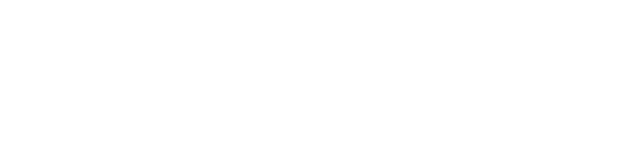
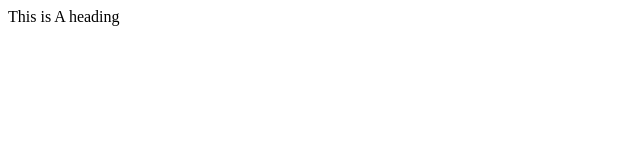
Before and after one commit to NehaDhikale021/newdemo, a plain HTML site: page index.html in a window 1280 px wide. Shown: the whole page, without its empty margins (0-640 px from the left). Drawn offline with Linux system fonts and the light colour scheme.

Commit message:
Update index.html

```diff
--- a/index.html
+++ b/index.html
@@ -6,6 +6,6 @@
     <title>Sample <code></code></title>
 </head>
 <body>
-
+    <h>This is A heading</h>
 </body>
 </html>
```
